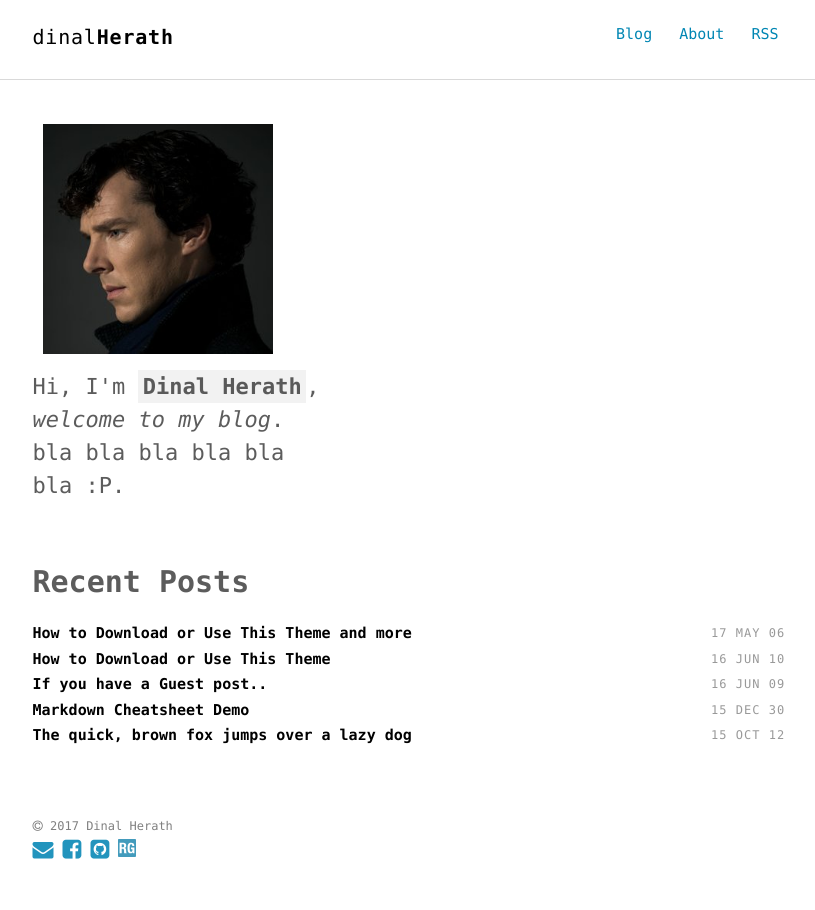
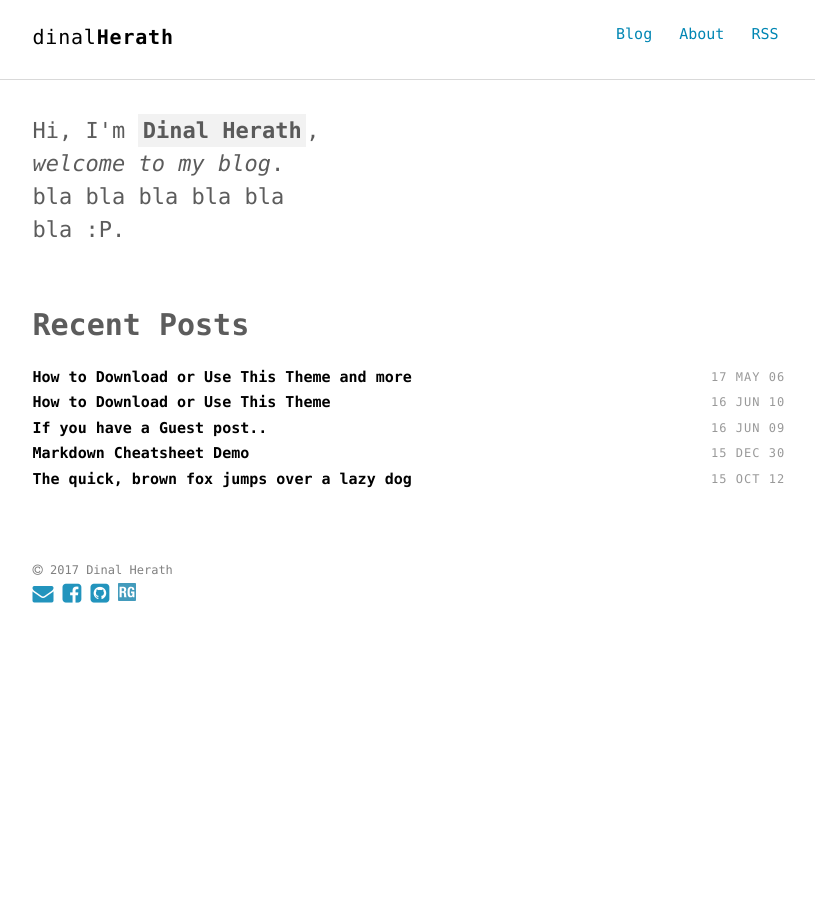
Before and after one commit to dherath/myWebsiteTheme, a Jekyll site: the page built from index.html, in a window 1280 px wide. Shown: the whole page, without its empty margins (230-1045 px from the left). Built offline with Jekyll 4.4.1, drawn with Linux system fonts in a browser that asks for light colours.

Commit message:
deleted text from intro.html

```diff
--- a/_includes/intro.html
+++ b/_includes/intro.html
@@ -1,11 +1,6 @@
 <section class="intro">
   <div class="container">
-    <div class="image-container" align="float:left;width:250px">
-      <img src=/assets/img/image.jpg style="width:250px;padding:10px">
-      <div class="lead-text-container">
         <p class="lead" style="width:300px">Hi, I'm <strong class="author-name" itemprop="name">{{ site.author.name }}</strong>, <em itemprop = "greeting">{{site.author.greeting}}</em><!--<em itemprop="jobTitle">{{ site.author.job }}</em>-->. <br>
         {{ site.author.bio }}</p>
-      </div>
-    </div>
   </div>
 </section>
```
